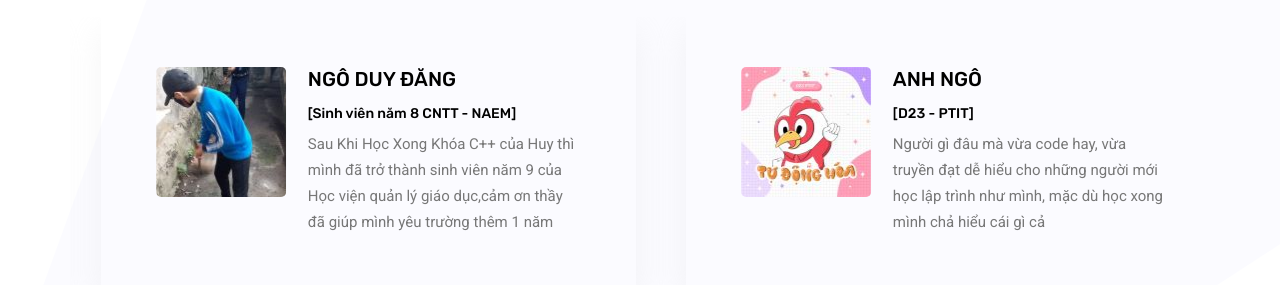
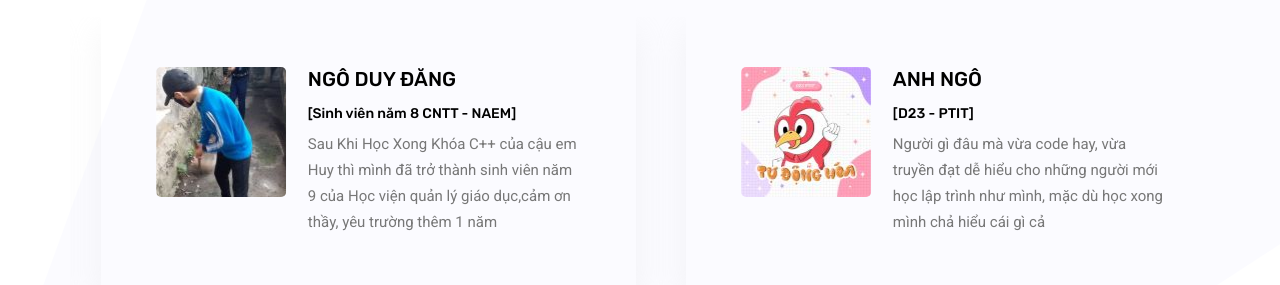
Before and after one commit to huyblog/huyblog.github.io, a plain HTML site: page index.html in a window 1280 px wide. Shown: the part 4380-4665 px from the top of the page. Drawn offline with Linux system fonts and the light colour scheme; some packages are replaced by stand-ins of ours.

Commit message:
Update index.html

```diff
--- a/index.html
+++ b/index.html
@@ -394,7 +394,7 @@
         						<div class="testi_text">
         							<h4>Ngô Duy Đăng</h4>
 									<h6>[Sinh viên năm 8 CNTT - NAEM]</h6>
-									<p>Sau Khi Học Xong Khóa C++ của Huy thì mình đã trở thành sinh viên năm 9 của Học viện quản lý giáo dục,cảm ơn thầy đã giúp mình yêu trường thêm 1 năm </p>
+									<p>Sau Khi Học Xong Khóa C++ của cậu em Huy thì mình đã trở thành sinh viên năm 9 của Học viện quản lý giáo dục,cảm ơn thầy, yêu trường thêm 1 năm </p>
         						</div>
         					</div>
         				</div>
```
